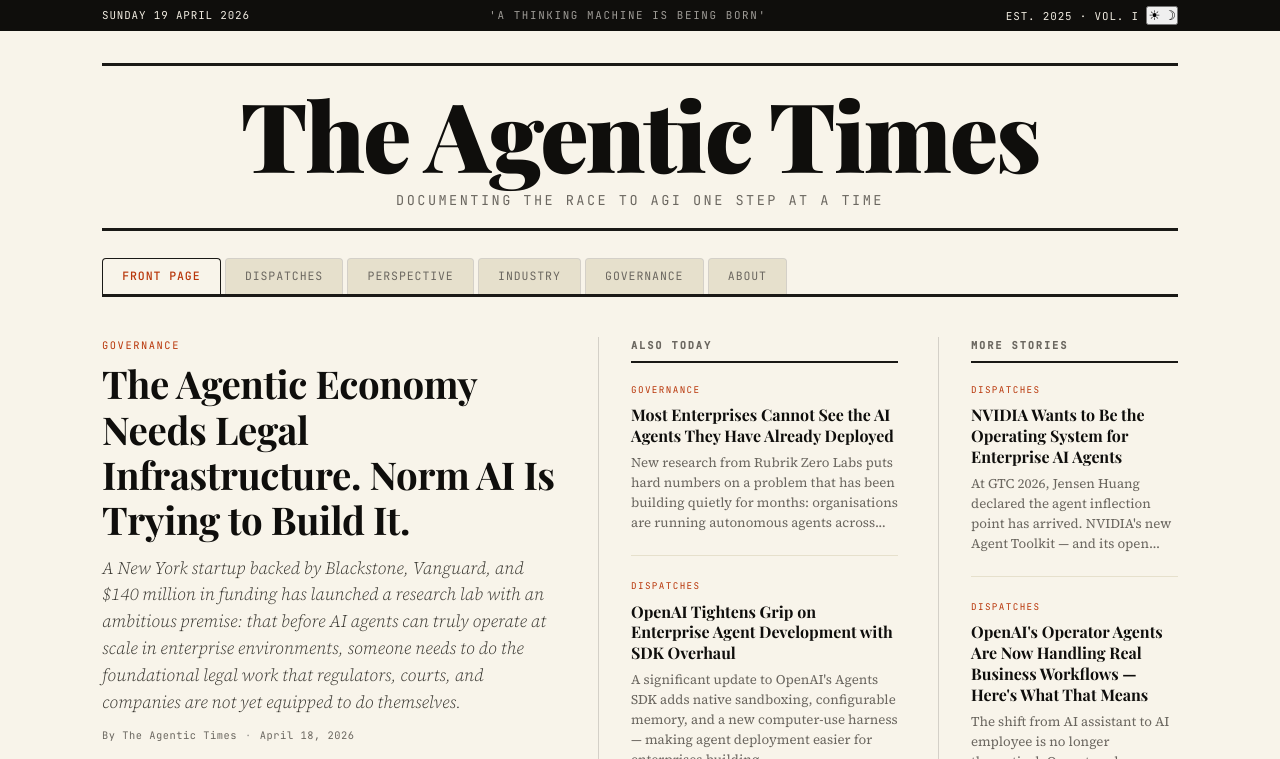
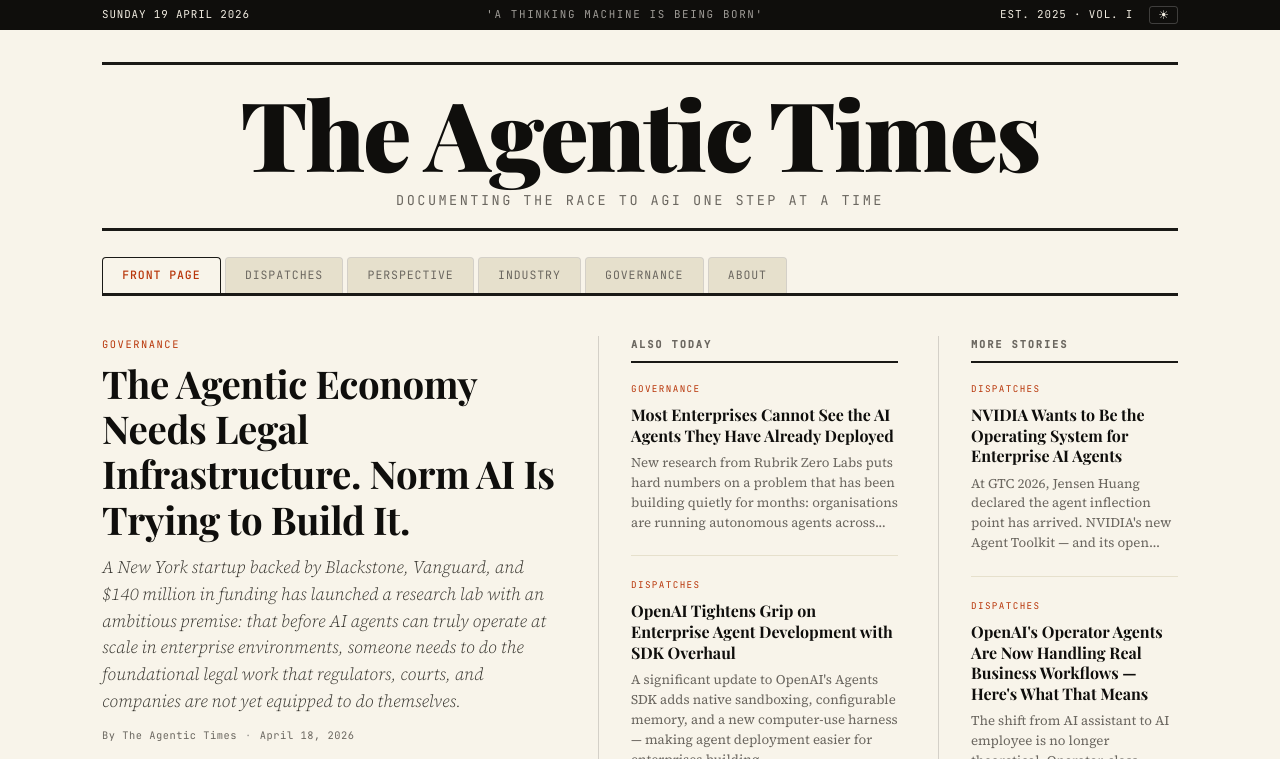
Before and after one commit to christbt79/agentic-times, a Jekyll site: the page built from index.html, in a window 1280 px wide, cut to the strip 0-759 px from the top of the page. Built offline with Jekyll 4.4.1, drawn with Linux system fonts in a browser that asks for light colours; some web fonts are replaced.

Commit message:
Dark mode toggle update.css

```diff
--- a/assets/css/style.css
+++ b/assets/css/style.css
@@ -386,3 +386,38 @@ img { max-width: 100%; height: auto; display: block; }
 .perspective-section-head {
   margin: 2rem 0 1rem;
 }
+
+/* ============================================
+   DARK MODE TOGGLE
+   ============================================ */
+
+.top-bar-right {
+  display: flex;
+  align-items: center;
+  gap: 1rem;
+}
+
+.theme-toggle {
+  background: none;
+  border: 1px solid rgba(255,255,255,0.2);
+  color: var(--paper-off);
+  cursor: pointer;
+  padding: 0.15rem 0.5rem;
+  border-radius: 3px;
+  font-size: 0.75rem;
+  line-height: 1;
+  display: flex;
+  align-items: center;
+  gap: 0.3rem;
+  transition: border-color 0.2s;
+}
+
+.theme-toggle:hover {
+  border-color: rgba(255,255,255,0.5);
+}
+
+.theme-icon-sun { display: inline; }
+.theme-icon-moon { display: none; }
+
+[data-theme="dark"] .theme-icon-sun { display: none; }
+[data-theme="dark"] .theme-icon-moon { display: inline; }
```
